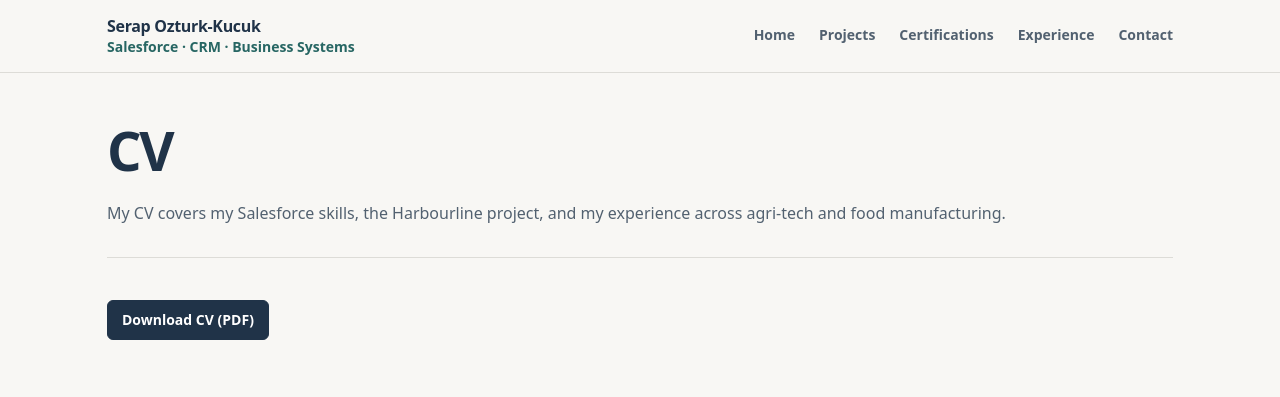
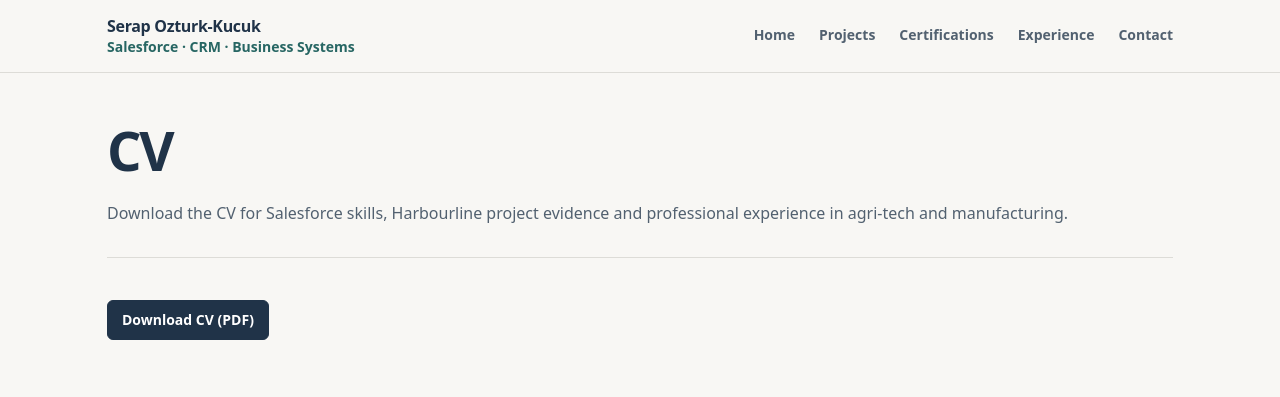
Before and after one commit to serapozturkkucuk/serapozturkkucuk.github.io, a Jekyll site: the page built from cv/index.html, in a window 1280 px wide. Shown: the top 397 px of the page. Built offline with Jekyll 4.4.1, drawn with Linux system fonts in a browser that asks for light colours.

Commit message:
Tighten recruiter-facing copy with natural, specific, neutral phrasing

```diff
--- a/cv/index.html
+++ b/cv/index.html
@@ -4,13 +4,13 @@ title: CV
 ---
 <header class="page-head">
   <h1>CV</h1>
-  <p class="lede">My CV covers my Salesforce skills, the Harbourline project, and my experience across agri-tech and food manufacturing.</p>
+  <p class="lede">Download the CV for Salesforce skills, Harbourline project evidence and professional experience in agri-tech and manufacturing.</p>
 </header>
 
 <section class="block">
   {% if site.author.cv_file != "" %}
   <div class="actions">
-    <a class="btn primary" href="{{ site.author.cv_file | relative_url }}">Download CV (PDF)</a>
+    <a class="btn primary" href="{{ site.author.cv_file | relative_url }}" download="Serap_Ozturk-Kucuk_Salesforce_Administrator_CV.pdf">Download CV (PDF)</a>
   </div>
   {% else %}
   <div class="card notice">
```
